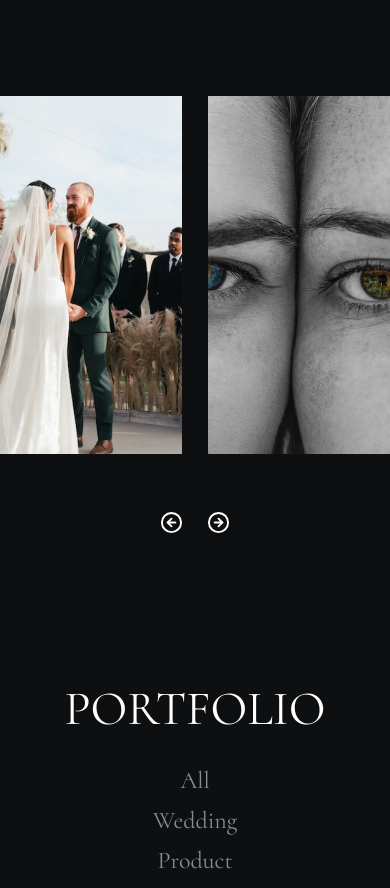
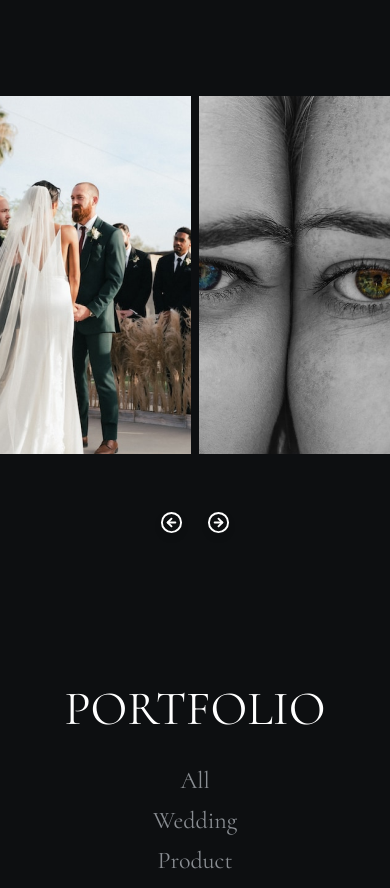
Before and after one commit to ayesh156/Photography-Landing-Page, a React (Vite) app: page / in a window 390 px wide. Shown: the part 1808-2696 px from the top of the page. Built offline with nearby package versions, Linux system fonts and the light colour scheme.

Commit message:
Adjust Spaces

```diff
--- a/src/components/AboutUsSection.jsx
+++ b/src/components/AboutUsSection.jsx
@@ -32,7 +32,7 @@ const AboutUsSection = () => {
                     </div>
                 </div>
 
-                <div className="absolute lg:left-[254px] left-5 top-[450px] lg:top-[312px] z-20">
+                <div className="absolute lg:left-[254px] left-5 top-[470px] lg:top-[312px] z-20">
                     <img src={down_arrow} alt=""/>
                 </div>
 
--- a/src/components/common/ImageSlider.jsx
+++ b/src/components/common/ImageSlider.jsx
@@ -30,10 +30,12 @@ const ImageSlider = () => {
                     // When width is >= 1024px
                     1024: {
                         slidesPerView: 5,
+                        spaceBetween: 26
                     },
                     // When width is < 1024px
                     0: {
                         slidesPerView: 2,
+                        spaceBetween: 8
                     },
                 }}
                 modules={[Navigation]}
```
